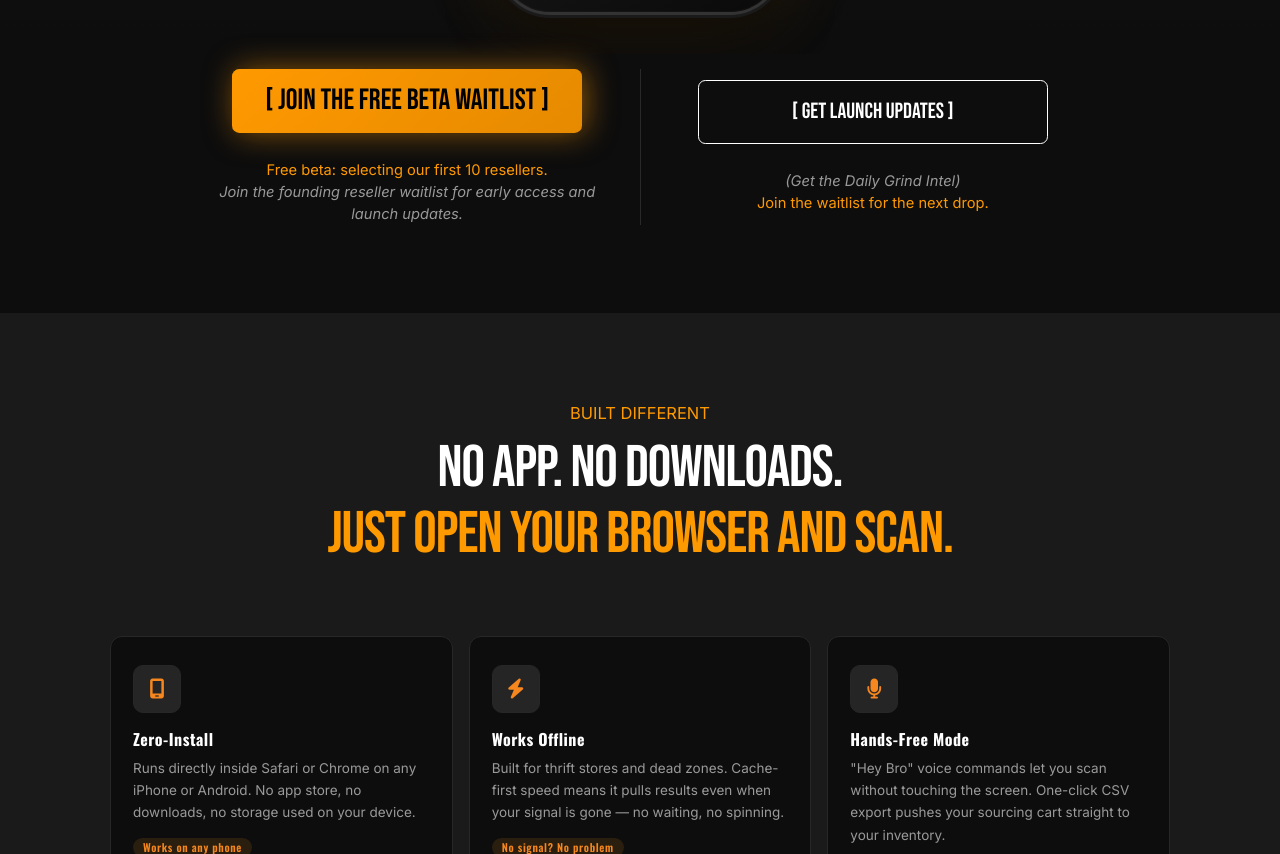
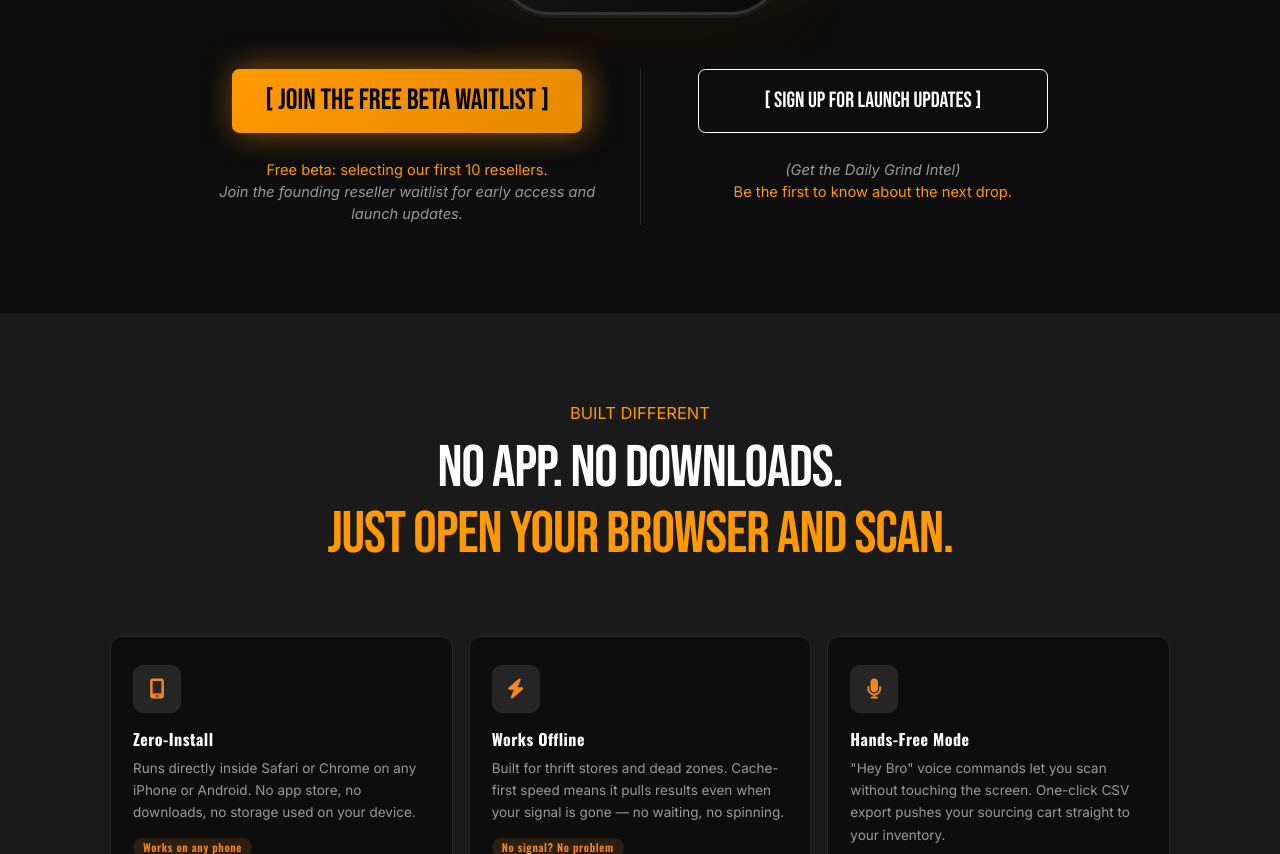
Before and after one commit to resellerbro/resellerbro-website, a plain HTML site: page index.html in a window 1280 px wide. Shown: the part 996-1850 px from the top of the page. Drawn offline with nearby package versions, Linux system fonts and the light colour scheme.

Commit message:
Top-align hero buttons and clarify launch updates CTA

```diff
--- a/index.html
+++ b/index.html
@@ -9,7 +9,11 @@
 		<link href="https://fonts.googleapis.com/css2?display=swap&family=Bebas+Neue:ital,wght@0,400;1,400&family=Inter:ital,wght@0,200;0,400;0,500;0,700;1,200;1,400;1,500;1,700" rel="stylesheet" type="text/css" />
 		<link rel="stylesheet" href="assets/main.css" />
 		<style>
-			/* Keep both hero actions visually aligned without changing their links. */
+			/* Keep both hero actions top-aligned and visually balanced. */
+			#container15 > .wrapper > .inner { align-items: flex-start !important; }
+			#container15 > .wrapper > .inner > div { align-self: flex-start !important; }
+			#container15 #buttons07, #container15 #buttons04 { margin-top: 0 !important; margin-bottom: 1.25rem !important; }
+			#container15 #buttons07 li, #container15 #buttons04 li { margin-top: 0 !important; }
 			#container15 #buttons07 a.n01,
 			#container15 #buttons04 a.n01 {
 				box-sizing: border-box !important;
@@ -458,10 +462,10 @@
 									<div>
 										<ul id="buttons04" class="buttons-component instance-4">
 											<li>
-												<a href="#skip" class="n01" role="button">[ GET LAUNCH UPDATES ]</a>
+												<a href="#skip" class="n01" role="button">[ SIGN UP FOR LAUNCH UPDATES ]</a>
 											</li>
 										</ul>
-										<p id="text28" class="text-component instance-28"><span class="p"><em>(Get the Daily Grind Intel)</em><br /><mark>Join the waitlist for the next drop.</mark></span></p>
+										<p id="text28" class="text-component instance-28"><span class="p"><em>(Get the Daily Grind Intel)</em><br /><mark>Be the first to know about the next drop.</mark></span></p>
 									</div>
 								</div>
 							</div>
```
